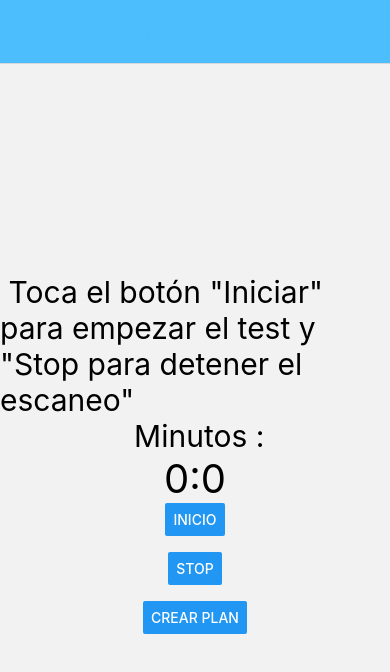
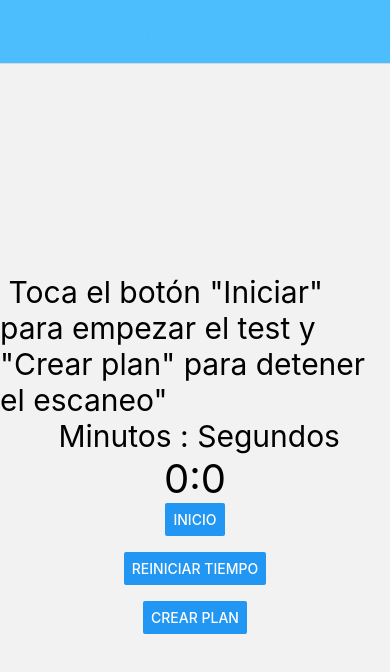
Before and after one commit to ShindouAstrea/fitsi-proyecto-titulo, a React Native app: screen /Algorithm in a window 390 px wide. Shown: the top 672 px of the page. Built offline with nearby package versions, Linux system fonts and the light colour scheme.

Commit message:
Cambios en el algoritmo

```diff
--- a/components/Algorithm/Algorithm.js
+++ b/components/Algorithm/Algorithm.js
@@ -1,5 +1,7 @@
 import React, {useEffect,useState} from 'react';
-import { Text, View ,Button,StyleSheet } from 'react-native'
+import { Text, View ,Button,StyleSheet } from 'react-native';
+import  Accelerometer  from '../Sensors/Accelerometer';
+
 
 
 
@@ -15,6 +17,7 @@ const Separator = () => <View style={styles.separator} />;
  * @returns un contronometro
  */
 function AlgorithmIA ({navigation}) {
+
      //-------------------------------------------------------------------------------------------------------------
   //Hooks de seteo de variables
   const [mins, setMins] = useState(0) ;
@@ -36,9 +39,13 @@ function AlgorithmIA ({navigation}) {
       }, 1000)
 
     )
-    return {clock}
-  };[] ;
-
+  } ;
+  const resetTime=()=> {
+    setClock(
+      setMins(0),
+      setSecs(0),
+    )
+  };
   const stopClock=() => {
     if(clock){
       clearInterval(clock);
@@ -49,8 +56,8 @@ function AlgorithmIA ({navigation}) {
 
   return (
     <View style={{ flex: 1, justifyContent: 'center', alignItems: 'center',alignContent: 'center'}}>
-      <Text style={{ fontSize: 30 ,justifyContent: 'center' , alignItems: 'center',alignContent: 'center'}}> Toca el botón "Iniciar" para empezar el test y "Stop para detener el escaneo"</Text>
-      <Text style={{ fontSize: 30 ,justifyContent: 'center' , alignItems: 'center'}}> Minutos :</Text>
+      <Text style={{ fontSize: 30 ,justifyContent: 'center' , alignItems: 'center',alignContent: 'center'}}> Toca el botón "Iniciar" para empezar el test y "Crear plan" para detener el escaneo"</Text>
+      <Text style={{ fontSize: 30 ,justifyContent: 'center' , alignItems: 'center'}}> Minutos : Segundos</Text>
       <Text style={{ fontSize: 40 }}>
         {mins}:{secs}
       </Text>
@@ -60,15 +67,22 @@ function AlgorithmIA ({navigation}) {
       />
       <Separator/>
       <Button
-        title= "Stop"
-        onPress={stopClock}
+        title= "Reiniciar Tiempo"
+        onPress={() => {
+          stopClock();
+          resetTime();
+
+        }}
       />
       <Separator/>
       <Button
-        title= "Crear plan"
-        onPress={() => { navigation.navigate('Details',{
-          mins:1,secs:60,
-        });
+        title = "Crear plan"
+        onPress={() => {
+           navigation.navigate('Planning',{
+          mins:{mins},secs:{secs},
+        },
+        );
+        stopClock();
       }}
       />
 
```
